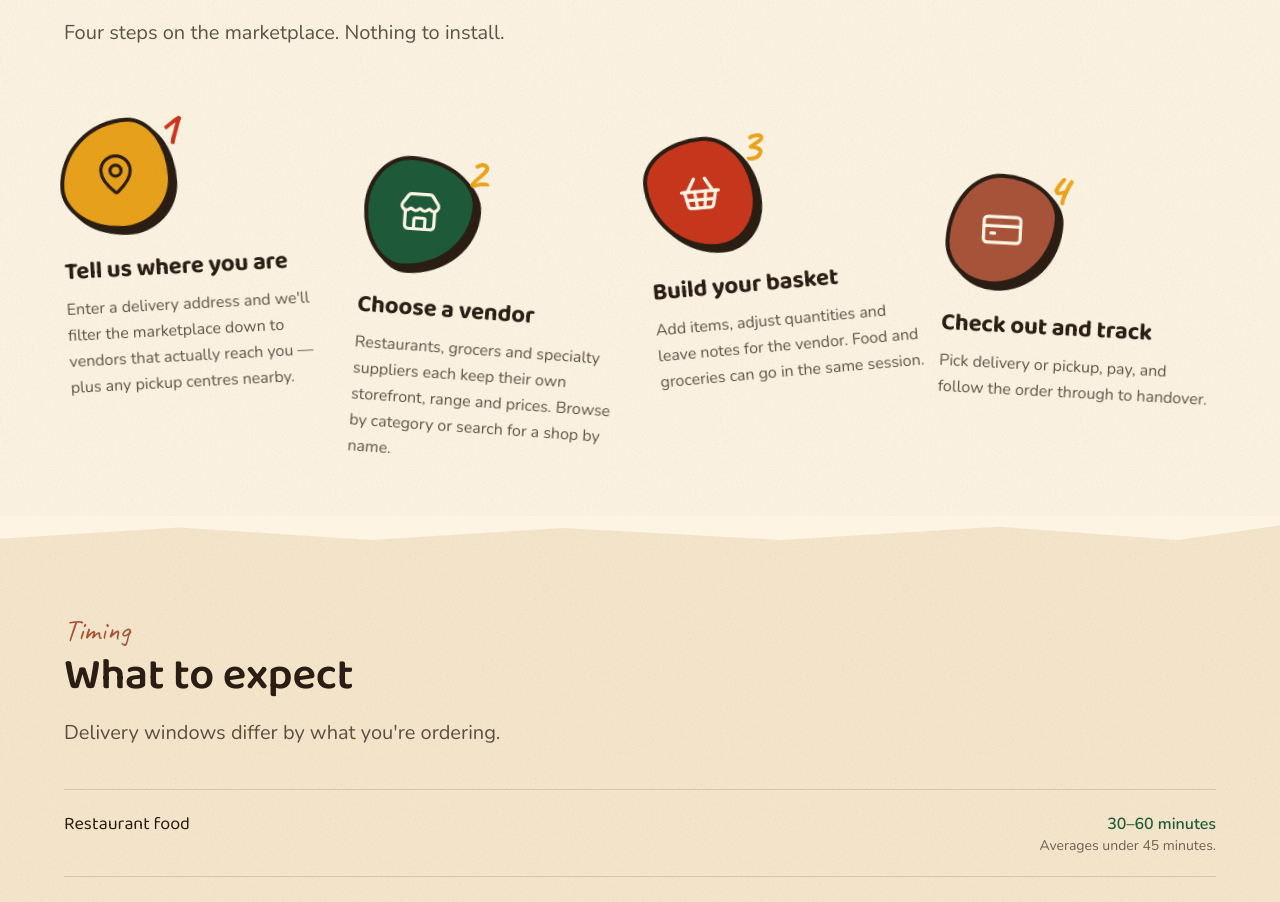
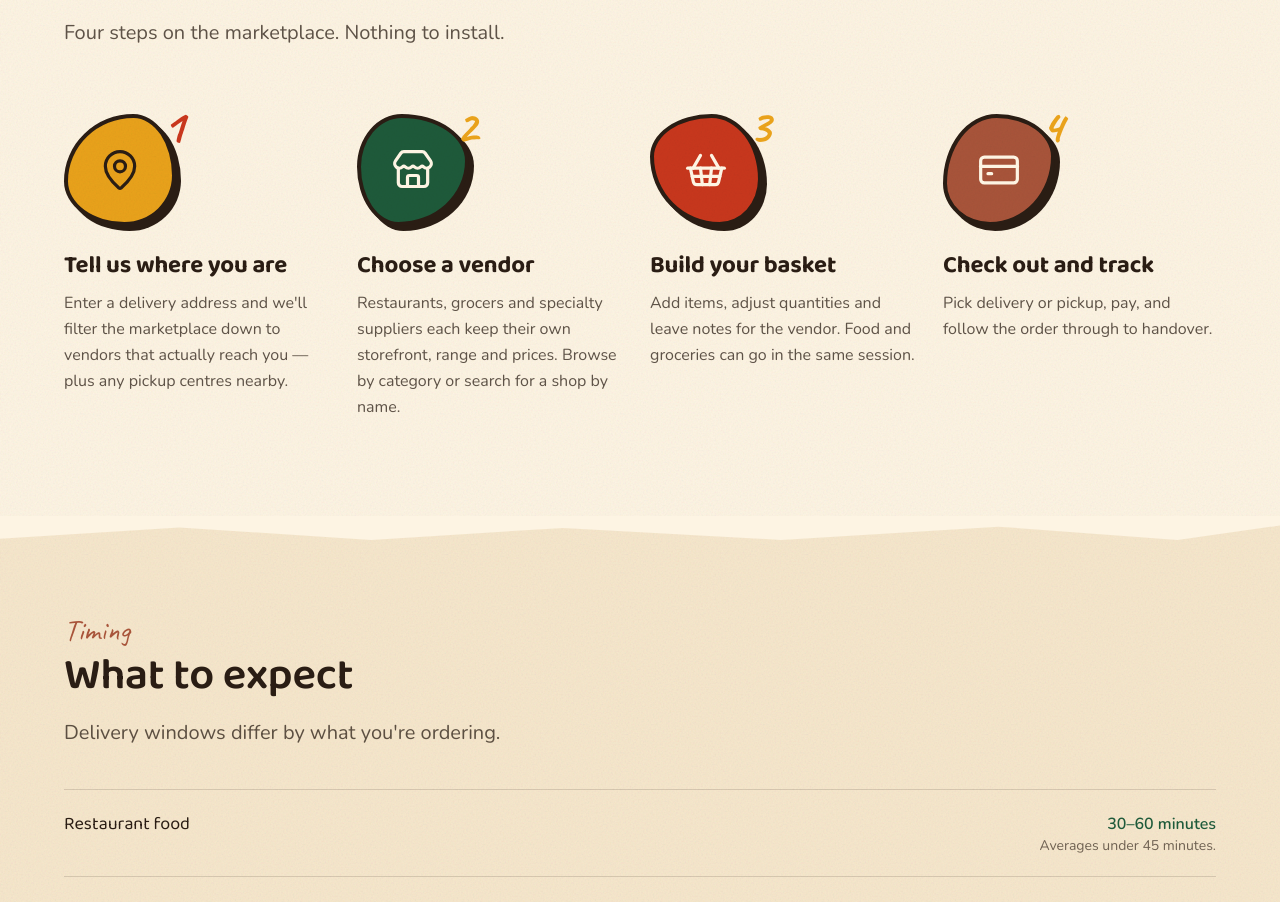
Before and after one commit to Gurarmaan2004/gonjewebsite, a Next.js app: page /how-it-works in a window 1280 px wide. Shown: the part 860-1762 px from the top of the page. Built offline with nearby package versions, Linux system fonts and the light colour scheme.

Commit message:
Made minor changes to step collage and hero page

```diff
--- a/app/globals.css
+++ b/app/globals.css
@@ -297,4 +297,11 @@
   [data-brush].marker-swipe {
     background-size: 100% 0.46em !important;
   }
+
+  /* Scribble paths are server-rendered fully offset (stroke-dashoffset: 1) by
+     Framer Motion's `initial`. If the draw never runs, that leaves the stroke
+     invisible — the same trap as the opacity and background-size cases above. */
+  [data-scribble] {
+    stroke-dashoffset: 0 !important;
+  }
 }
--- a/app/layout.tsx
+++ b/app/layout.tsx
@@ -76,7 +76,7 @@ export default function RootLayout({
             JavaScript they would never animate in, leaving the page blank, so
             force them visible up front. See components/ui/reveal.tsx. */}
         <noscript>
-          <style>{`[data-reveal]{opacity:1!important;transform:none!important}[data-brush]{background-size:100% 100%!important}[data-brush].marker-swipe{background-size:100% 0.46em!important}`}</style>
+          <style>{`[data-reveal]{opacity:1!important;transform:none!important}[data-brush]{background-size:100% 100%!important}[data-brush].marker-swipe{background-size:100% 0.46em!important}[data-scribble]{stroke-dashoffset:0!important}`}</style>
         </noscript>
       </head>
       <body className="flex min-h-full flex-col">{children}</body>
--- a/components/layout/header.tsx
+++ b/components/layout/header.tsx
@@ -194,7 +194,7 @@ export function Header() {
                 variants={item}
                 className="font-marker mt-6 text-xl text-spice-terracotta"
               >
-                Hello from West Footscray
+                Hello from the Gonje Team!
               </motion.p>
             </Container>
           </motion.div>
--- a/components/sections/steps-collage.tsx
+++ b/components/sections/steps-collage.tsx
@@ -5,45 +5,38 @@ import { Tilt } from "@/components/ui/tilt";
 import { cn } from "@/lib/utils";
 
 /**
- * Spice Pantry step collage (DESIGN.md §8).
+ * Spice Pantry step row (DESIGN.md §8). Used by the home page and
+ * /how-it-works, so the two never drift apart.
  *
- * Deliberately NOT the equal-width card grid this replaces:
- *  - each step is a different spice colour, size and resting rotation
- *  - the row is vertically staggered, so nothing lines up on a baseline
+ * Steps sit on a single baseline and stay upright — the earlier staggered,
+ * tilted arrangement read as busy. Character now comes from the tiles
+ * themselves rather than from their placement:
+ *  - each step takes a different spice colour and organic blob silhouette
  *  - numerals are large and handwritten, not faint grey counters
- *  - tiles are organic blobs with an ink outline and a hard offset shadow
+ *  - tiles carry an ink outline and a hard offset shadow
  *
- * The separate `steps.tsx` grid is untouched and still serves /how-it-works,
- * so this direction stays scoped to the home page until it's approved.
+ * Hover still springs (lift + scale via <Tilt>); it just no longer rotates.
  */
 
 const looks = [
   {
     tile: "bg-spice-turmeric text-spice-ink",
     blob: "blob-a",
-    rest: -3,
-    offset: "lg:translate-y-0",
     numeral: "text-spice-chili",
   },
   {
     tile: "bg-spice-green text-spice-cream",
     blob: "blob-b",
-    rest: 4,
-    offset: "lg:translate-y-12",
     numeral: "text-spice-turmeric",
   },
   {
     tile: "bg-spice-chili text-spice-cream",
     blob: "blob-c",
-    rest: -5,
-    offset: "lg:translate-y-4",
     numeral: "text-spice-turmeric",
   },
   {
     tile: "bg-spice-terracotta text-spice-cream",
     blob: "blob-d",
-    rest: 3,
-    offset: "lg:translate-y-16",
     numeral: "text-spice-turmeric",
   },
 ] as const;
@@ -58,7 +51,7 @@ export function StepsCollage({
   return (
     <ol
       className={cn(
-        "grid gap-x-8 gap-y-12 sm:grid-cols-2 lg:grid-cols-4 lg:gap-x-5",
+        "grid items-start gap-x-8 gap-y-12 sm:grid-cols-2 lg:grid-cols-4 lg:gap-x-5",
         className
       )}
     >
@@ -66,14 +59,9 @@ export function StepsCollage({
         const look = looks[index % looks.length];
 
         return (
-          <Reveal
-            as="li"
-            key={step.title}
-            variant="scale"
-            delay={index * 0.14}
-            className={look.offset}
-          >
-            <Tilt rest={look.rest} lift={8}>
+          <Reveal as="li" key={step.title} variant="scale" delay={index * 0.14}>
+            {/* rest={0} keeps the tile upright; hover still lifts and scales. */}
+            <Tilt rest={0} lift={8}>
               <div className="flex flex-col items-start">
                 {/* Organic colour tile carrying the icon + handwritten numeral */}
                 <div
--- a/components/ui/marker.tsx
+++ b/components/ui/marker.tsx
@@ -82,6 +82,7 @@ export function MarkerCircle({
         transition={{ duration: 0.2, delay }}
       >
         <motion.path
+          data-scribble=""
           d="M188,14 C150,2 74,0 36,12 C4,22 6,50 44,60 C88,71 168,70 200,56 C224,45 220,24 186,15"
           fill="none"
           stroke="var(--color-spice-chili)"
```
Also changed, not shown: 1 other file (tests, documents, lock files or other folders).
